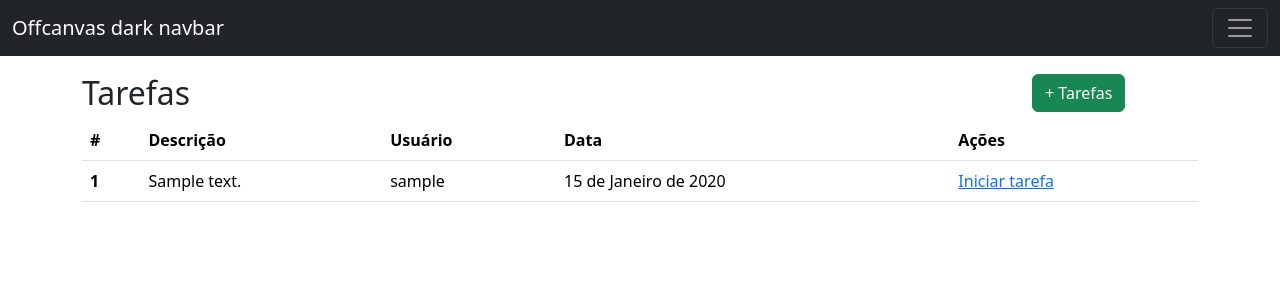
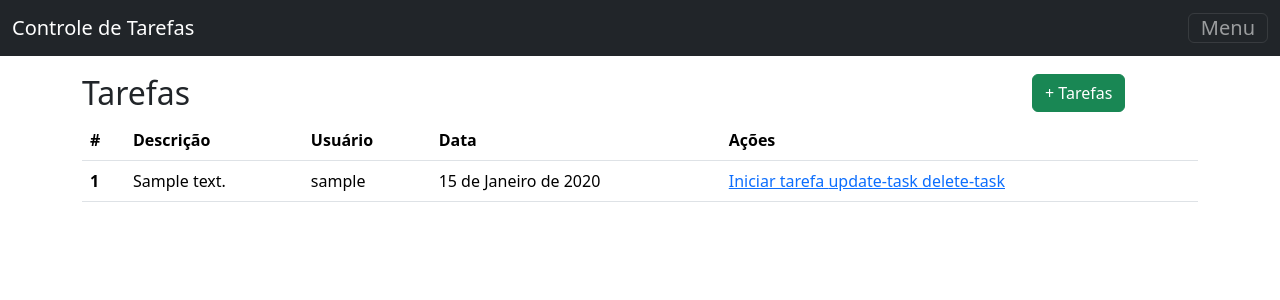
Before and after one commit to Wil-Fs/tasks, a Django app: page /tasks_list in a window 1280 px wide. Shown: the top 300 px of the page. Run offline with Django 5.2, Linux system fonts and the light colour scheme; a user stored in the database is signed in; tables that the repository leaves empty hold one stand-in row (values such as "Sample post").

Commit message:
add: task_time_work view and delete

```diff
--- a/tasks_timing/forms/time_working_form.py
+++ b/tasks_timing/forms/time_working_form.py
@@ -12,4 +12,4 @@ class TimeWorkingForm(forms.ModelForm):
 
     class Meta:
         model = TimeWorking
-        exclude = ("date", "hours_working_in", "hours_working_out", "hours_worked", "time_in", "time_out")
+        exclude = ("date", "hours_working_in", "hours_working_out", "hours_worked", "time_in", "time_out", "task",)
--- a/tasks_timing/models/user_time_working.py
+++ b/tasks_timing/models/user_time_working.py
@@ -2,7 +2,7 @@ from django.db import models
 from ..models import Task
 
 class TimeWorking(models.Model):
-    job_description = models.CharField(max_length=800, blank=False, null=False)
+    job_description = models.CharField(max_length=800, blank=False, null=False, default='Sem detalhes registrados!')
     hours_working_in = models.DateTimeField(null=True, blank=True, editable=False, auto_now_add=True)
     hours_working_out = models.DateTimeField(null=True, blank=True, editable=False)
     hours_worked = models.DurationField(null=True, blank=True, editable=False)
--- a/tasks_timing/templates/tasks_timing/navbar.html
+++ b/tasks_timing/templates/tasks_timing/navbar.html
@@ -1,40 +1,32 @@
 <nav class="navbar navbar-dark bg-dark fixed-top">
   <div class="container-fluid">
-    <a class="navbar-brand" href="#">Offcanvas dark navbar</a>
+    <a class="navbar-brand" href="{% url 'tasks-list'%}">Controle de Tarefas</a>
     <button class="navbar-toggler" type="button" data-bs-toggle="offcanvas" data-bs-target="#offcanvasDarkNavbar" aria-controls="offcanvasDarkNavbar" aria-label="Toggle navigation">
-      <span class="navbar-toggler-icon"></span>
+      Menu
     </button>
     <div class="offcanvas offcanvas-end text-bg-dark" tabindex="-1" id="offcanvasDarkNavbar" aria-labelledby="offcanvasDarkNavbarLabel">
       <div class="offcanvas-header">
-        <h5 class="offcanvas-title" id="offcanvasDarkNavbarLabel">Dark offcanvas</h5>
+        <h5 class="offcanvas-title" id="offcanvasDarkNavbarLabel">{{ user }}</h5>
         <button type="button" class="btn-close btn-close-white" data-bs-dismiss="offcanvas" aria-label="Close"></button>
       </div>
       <div class="offcanvas-body">
         <ul class="navbar-nav justify-content-end flex-grow-1 pe-3">
           <li class="nav-item">
-            <a class="nav-link active" aria-current="page" href="#">Home</a>
+            <a class="nav-link active" aria-current="page" href="{% url 'tasks-list'%}">Home</a>
           </li>
           <li class="nav-item">
-            <a class="nav-link" href="#">Link</a>
+            <a class="nav-link" href="{% url 'time-working-list' %}">Registros - Tempo de trabaho</a>
           </li>
           <li class="nav-item dropdown">
             <a class="nav-link dropdown-toggle" href="#" role="button" data-bs-toggle="dropdown" aria-expanded="false">
-              Dropdown
+              Perfil
             </a>
             <ul class="dropdown-menu dropdown-menu-dark">
-              <li><a class="dropdown-item" href="#">Action</a></li>
-              <li><a class="dropdown-item" href="#">Another action</a></li>
-              <li>
-                <hr class="dropdown-divider">
-              </li>
-              <li><a class="dropdown-item" href="#">Something else here</a></li>
+              <li><a class="dropdown-item" href="#">Alterar minha senha</a></li>
+              <li><a class="dropdown-item" href="#">Logout</a></li>
             </ul>
           </li>
         </ul>
-        <form class="d-flex mt-3" role="search">
-          <input class="form-control me-2" type="search" placeholder="Search" aria-label="Search">
-          <button class="btn btn-success" type="submit">Search</button>
-        </form>
       </div>
     </div>
   </div>
--- a/tasks_timing/templates/tasks_timing/tasks_list.html
+++ b/tasks_timing/templates/tasks_timing/tasks_list.html
@@ -34,6 +34,12 @@
                         <a href="{% url 'start-task' task.id %}">
                             Iniciar tarefa
                         </a>
+                        <a href="{% url 'update-task' task.id %}">
+                            update-task
+                        </a>
+                        <a href="{% url 'delete-task' task.id %}">
+                            delete-task
+                        </a>
                     </td>
                 </tr>
             {% endfor %}
--- a/tasks_timing/urls.py
+++ b/tasks_timing/urls.py
@@ -1,11 +1,14 @@
 from django.urls import path
-from .views import home, tasks, add_task, start_task, time_working_list, add_desc_tm_working
+from .views import home, tasks, add_task, start_task, time_working_list, add_desc_tm_working, update_task, delete_task, view_time_working
 
 urlpatterns = [
     path('', home, name='home'),
     path('tasks_list', tasks, name='tasks-list'),
     path('add_task', add_task, name='add-task'),
+    path('update_task?<pk>', update_task, name='update-task'),
+    path('delete_task?<pk>', delete_task, name='delete-task'),
     path('start_task?<pk>', start_task, name='start-task'),
     path('time_working_list', time_working_list, name="time-working-list"),
     path('add_desc_tm_working?<pk>', add_desc_tm_working, name='add-desc-tm-working'),
+    path('view_time_working?<pk>', view_time_working, name="view-time-working")
 ]
--- a/tasks_timing/views/__init__.py
+++ b/tasks_timing/views/__init__.py
@@ -1,3 +1,3 @@
 from .home import home
-from .task import tasks, add_task, start_task
-from .task_work import time_working_list, add_desc_tm_working
+from .task import tasks, add_task, start_task, update_task, delete_task
+from .task_work import time_working_list, add_desc_tm_working, view_time_working
--- a/tasks_timing/views/home.py
+++ b/tasks_timing/views/home.py
@@ -4,7 +4,6 @@ from ..models import Task
 
 def home(request):
     if request.user.is_authenticated:
-        text = 'Good luck my besto friendo'
-        return render(request, 'tasks_timing/home.html', {'text': text})
+        return redirect('tasks-list')
     else:
         return redirect('login')
--- a/tasks_timing/views/task.py
+++ b/tasks_timing/views/task.py
@@ -33,7 +33,7 @@ def add_task(request):
 
 def start_task(request, pk):
     if request.user.is_authenticated:
-        task = Task.objects.get(id=pk)
+        task = get_object_or_404(Task, id=pk)
         time_working = TimeWorking.objects.create(
             task=task,
             time_in=True
@@ -43,3 +43,39 @@ def start_task(request, pk):
         return redirect('tasks-list')
     else:
         return redirect('login')
+
+def update_task(request, pk):
+    if request.user.is_authenticated:
+        task = get_object_or_404(Task, id=pk)
+        if request.user == task.owner:
+            form = TaskForm(request.POST or None, instance=task)
+            if request.method == "POST":
+                if form.is_valid():
+                    task = form.save(commit=False)
+                    task.user = request.user
+                    task.save()
+                    messages.warning(request, f'Descrição adicionada a tarefa "{task}"')
+                    return redirect('tasks-list')
+            else:
+                return render(request, 'tasks_timing/update_task.html', {
+                    'task': task,
+                    'form': form,
+                })
+        else:
+            return redirect('login')
+
+    else:
+        return redirect('login')
+
+
+def delete_task(request, pk):
+    if request.user.is_authenticated:
+        task = get_object_or_404(Task, id=pk)
+        if request.user == task.owner:
+            task.delete()
+            messages.warning(request, f'A tarefa "{task}" foi deletada!')
+            return redirect(request.META.get('HTTP_REFERER'))
+        else:
+            redirect('home')
+    else:
+        return redirect('login')
```
Also changed, not shown: tasks_timing/templates/tasks_timing/add_desc_tm_working.html (added, +27 -0 lines), tasks_timing/templates/tasks_timing/time_working_list.html (+17 -4 lines), tasks_timing/templates/tasks_timing/update_task.html (added, +25 -0 lines), tasks_timing/templates/tasks_timing/view_time_working.html (added, +24 -0 lines), tasks_timing/views/task_work.py (+34 -2 lines), tasks_timing/migrations/0006_alter_timeworking_job_description.py (added).
